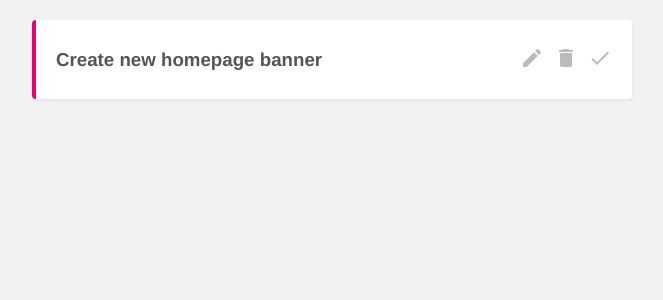
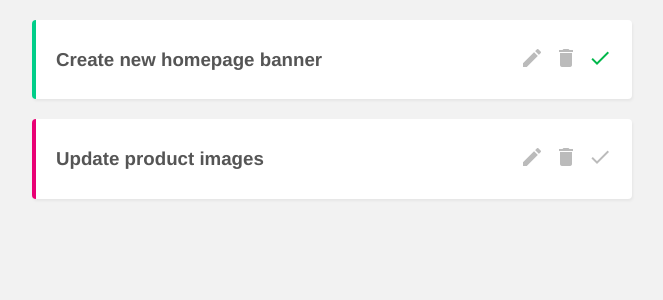
Before and after one commit to NicolasLeigh/vue-firebase, a Vue app in the folder 06/project-planner/: page / in a window 1280 px wide. Shown: the top 300 px of the page, without its empty margins (308-971 px from the left). Built offline with nearby package versions, Linux system fonts and the light colour scheme; data requests are answered from the project's data file.

Commit message:
create complete project functionality

```diff
--- a/06/project-planner/data/db.json
+++ b/06/project-planner/data/db.json
@@ -4,6 +4,12 @@
       "id": 1,
       "title": "Create new homepage banner",
       "details": "Create a new homepage banner for the website",
+      "complete": true
+    },
+    {
+      "id": 2,
+      "title": "Update product images",
+      "details": "Update product images on the website",
       "complete": false
     }
   ]
--- a/06/project-planner/src/components/SingleProject.vue
+++ b/06/project-planner/src/components/SingleProject.vue
@@ -1,11 +1,11 @@
 <template>
-  <div class="project">
+  <div class="project" :class="{ complete: project.complete }">
     <div class="actions">
       <h3 @click="showDetails = !showDetails">{{ project.title }}</h3>
       <div class="icon">
         <span class="material-icons"> edit </span>
         <span @click="deleteProject" class="material-icons"> delete </span>
-        <span class="material-icons"> done </span>
+        <span @click="toggleComplete" class="material-icons tick"> done </span>
       </div>
     </div>
     <div v-if="showDetails" class="details">
@@ -30,6 +30,25 @@ export default {
       })
         .then(() => {
           this.$emit('delete', this.project.id);
+        })
+        .catch((err) => console.log(err.message));
+    },
+    toggleComplete() {
+      fetch(this.uri, {
+        method: 'PATCH',
+        headers: {
+          'Content-Type': 'application/json',
+        },
+        body: JSON.stringify({
+          complete: !this.project.complete,
+        }),
+      })
+        // // A simpler way
+        // .then(() => {
+        //   this.project.complete = !this.project.complete;
+        // })
+        .then(() => {
+          this.$emit('complete', this.project.id);
         })
         .catch((err) => console.log(err.message));
     },
@@ -64,4 +83,10 @@ h3 {
 .material-icons:hover {
   color: #777;
 }
+.project.complete {
+  border-left: 4px solid #00ce89;
+}
+.project.complete .tick {
+  color: #00b74a;
+}
 </style>
--- a/06/project-planner/src/views/HomeView.vue
+++ b/06/project-planner/src/views/HomeView.vue
@@ -2,7 +2,11 @@
   <div class="home">
     <div v-if="projects.length">
       <div v-for="project in projects" :key="project.id">
-        <SingleProject :project="project" @delete="handleDelete" />
+        <SingleProject
+          :project="project"
+          @delete="handleDelete"
+          @complete="handleComplete"
+        />
       </div>
     </div>
   </div>
@@ -28,6 +32,10 @@ export default {
     handleDelete(id) {
       this.projects = this.projects.filter((project) => project.id !== id);
     },
+    handleComplete(id) {
+      const project = this.projects.find((project) => project.id === id);
+      project.complete = !project.complete;
+    },
   },
 };
 </script>
```
